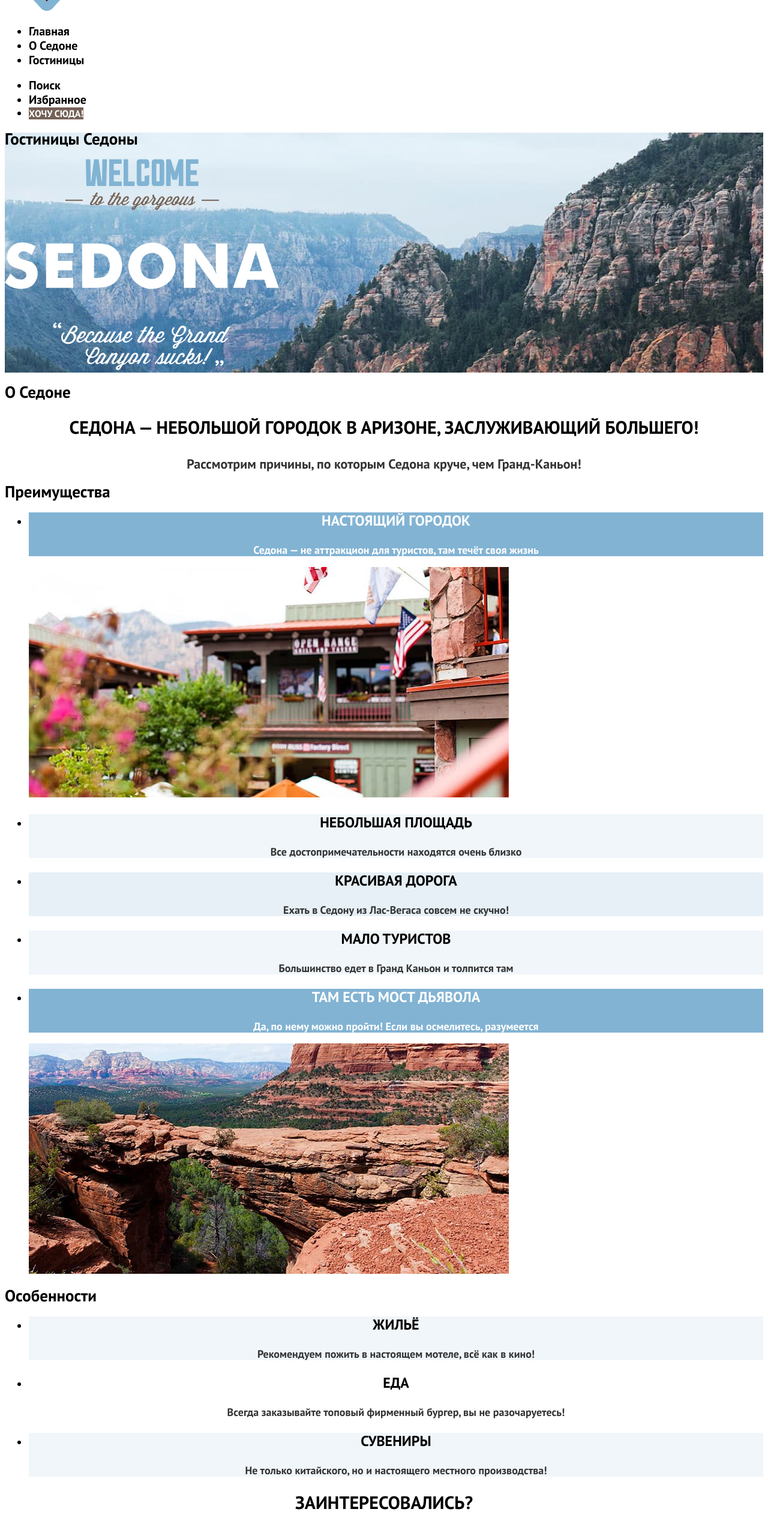
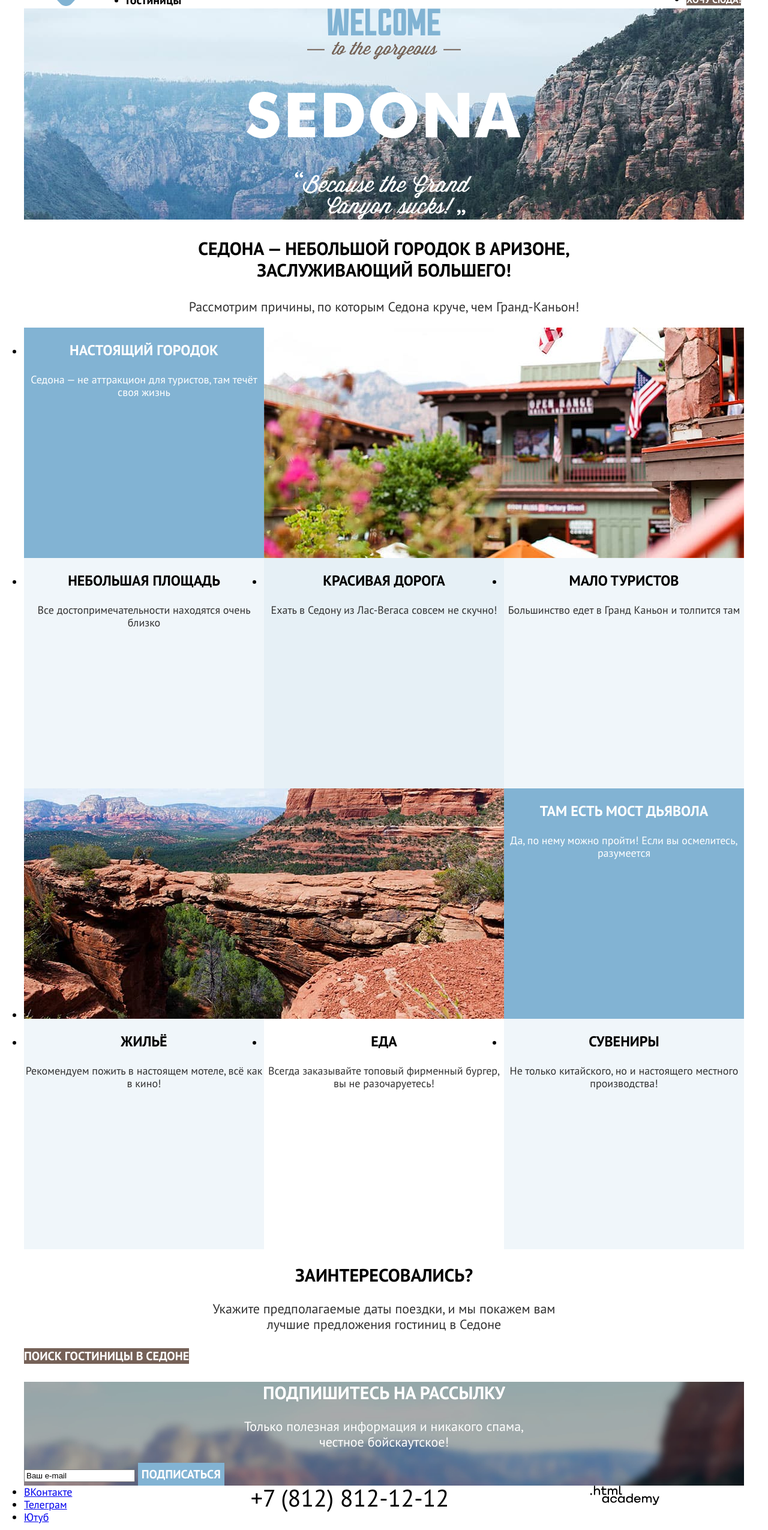
Before and after one commit to htmlacademy-htmlcss/2006977-sedona-35, a plain HTML site: page index.html in a window 1280 px wide. Shown: the part 60-2610 px from the top of the page at 60% size. Drawn offline with Linux system fonts and the light colour scheme.

Commit message:
Добавляет сетки страниц на флексах

```diff
--- a/index.html
+++ b/index.html
@@ -8,7 +8,7 @@
   <body>
     <header class="main-header">
       <nav class="main-navigation">
-        <a class="navigation logo" href="#">
+        <a class="navigation-logo" href="#">
           <img class="main-header-logo" src="images/logo-sedona.svg" width="140" height="70" alt="Логотип сайта Седоны">
         </a>
         <ul class="navigation-list">
@@ -28,41 +28,42 @@
               <span class="visually-hidden">Поиск</span>
             </a>
           </li>
-
           <li class="navigation-item">
             <a class="navigation-user-link" href="#">
               <span class="visually-hidden">Избранное</span>
             </a>
           </li>
-
           <li class="navigation-item">
             <a class="navigation-link-button" href="#">Хочу сюда!</a>
           </li>
         </ul>
       </nav>
     </header>
-    <main class="main-index">
+    <main class="main-index main-container">
+      <div class="page-container">
       <section class="welcome-header">
-        <h1 class="visually-hidden">Гостиницы Седоны</h1>
+        <h1 class="visually-hidden" hidden>Гостиницы Седоны</h1>
         <div class="welcome-header-picture">
           <img src="images/welcome-heading.svg" width="458" height="352" class="welcome-header-picture-vector" alt="Добро пожаловать в Седону, потому что Гранд-Каньон - отстой">
         </div>
       </section>
       <section class="description">
-        <h2 class="visually-hidden">О Седоне</h2>
-        <h3 class="description-title">
+        <h2 class="visually-hidden" hidden>О Седоне</h2>
+        <h3 class="description-title description-title-block">
           Седона — небольшой городок в Аризоне, заслуживающий большего!
         </h3>
-        <p class="description-subtitle">
+        <p class="description-subtitle description-subtitle-block">
           Рассмотрим причины, по которым Седона круче, чем Гранд-Каньон!
         </p>
+
       </section>
       <section class="advantages">
-        <h2 class="visually-hidden">Преимущества</h2>
+        <h2 class="visually-hidden" hidden>Преимущества</h2>
         <ul class="advantages-list">
           <li class="advantages-item">
+            <div class="advantages-wrapper">
             <div class="background-blue">
-            <h3 class="advantages-title white-letters">Настоящий городок</h3>
+            <h3 class="advantages-title">Настоящий городок</h3>
             <p class="advantages-description white-letters">
               Седона — не аттракцион для туристов, там течёт своя жизнь
             </p>
@@ -70,7 +71,9 @@
             <div class="advantages-img">
               <img src="images/view-city.jpg" width="800" height="384" class="advantages-img-city" alt="Вид на город Седона">
             </div>
+          </div>
           </li>
+          <div class="advantages-wrapper">
           <li class="advantages-item background-grey">
             <h3 class="advantages-title">Небольшая площадь</h3>
             <p class="advantages-description">
@@ -89,21 +92,24 @@
               Большинство едет в Гранд Каньон и толпится там
             </p>
           </li>
+        </div>
           <li class="advantages-item">
+            <div class="advantages-wrapper">
             <div class="background-blue">
-            <h3 class="advantages-title white-letters">Там есть мост дьявола</h3>
+            <h3 class="advantages-title">Там есть мост дьявола</h3>
             <p class="advantages-description white-letters">
               Да, по нему можно пройти! Если вы осмелитесь, разумеется
             </p>
             </div>
-            <div class="advantages-img">
+            <div class="advantages-img-devils">
               <img src="images/view-devils-bridge.jpg" width="800" height="384" class="advantages-img-bridge" alt="Мост Дьявола">
+            </div>
             </div>
           </li>
         </ul>
       </section>
       <section class="features">
-        <h2 class="visually-hidden">Особенности</h2>
+        <h2 class="visually-hidden" hidden>Особенности</h2>
         <ul class="features-list">
           <li class="features-item background-grey">
             <h3 class="features-title">Жильё</h3>
@@ -126,8 +132,10 @@
         </ul>
       </section>
       <section class="hotel-search">
+
+
         <h2 class="hotel-search-title">Заинтересовались?</h2>
-        <p class="hotel-search-subtitle">
+        <p class="hotel-search-subtitle hotel-search-subtitle-block">
           Укажите предполагаемые даты поездки, и мы покажем вам лучшие
           предложения гостиниц в Седоне
         </p>
@@ -143,10 +151,12 @@
           <button class="subscription-button" type="submit">Подписаться</button>
         </form>
       </section>
+    </div>
     </main>
     <footer class="main-footer">
+      <div class="page-footer-container">
       <section class="main-footer-social">
-        <h2 class="visually-hidden">Социальные сети</h2>
+        <h2 class="visually-hidden" hidden>Социальные сети</h2>
         <ul class="main-footer-social-list">
           <li class="main-footer-social-item">
             <a class="vk-button" href="#"><span class="visually-hidden">ВКонтакте</span></a>
@@ -160,7 +170,7 @@
         </ul>
       </section>
       <section class="main-footer-contacts">
-        <h2 class="visually-hidden">Телефон</h2>
+        <h2 class="visually-hidden" hidden>Телефон</h2>
         <a class="main-footer-contacts-phone" href="tel:+78128121212">+7 (812) 812-12-12</a>
       </section>
       <section class="created-by-logo">
@@ -168,6 +178,7 @@
           <img class="html-academy-logo" src="images/logo-html-academy.svg" width="115" height="33" alt="Логотип HTML-academy">
         </a>
       </section>
+    </div>
     </footer>
   </body>
 </html>
--- a/styles/styles.css
+++ b/styles/styles.css
@@ -1,30 +1,64 @@
 @font-face {
     font-family: "PT Sans";
     font-style: "normal";
-    font-weight: "400";
+    font-weight: 400;
     src: url("../fonts/ptsans-400.woff2") format("woff2");
     font-display: swap;
 }
 @font-face {
     font-family: "PT Sans";
     font-style: "normal";
-    font-weight: "700";
+    font-weight: 700;
     src: url("../fonts/ptsans-700.woff2") format("woff2");
     font-display: swap;
 }
+html {
+    height: 100%;
+}
+
 body {
+    margin: 0;
+    display: flex;
+    flex-direction: column;
+    min-height: 100%;
     font-family: "PT Sans", sans-serif;
     font-size: 18px;
     line-height: 21px;
     background-color: #FFFFFF;
     color: #000000;
 }
+
+.main-container {
+    flex-grow: 1;
+}
+
+.main-navigation {
+    display: flex;
+    width: 1200px;
+    margin: 0 auto;
+}
+
+.navigation-list {
+    margin: 0;
+    padding: 0;
+    width: 440px;
+}
+.navigation-user {
+    max-width: 310px;
+    margin: 0;
+    padding: 0;
+    margin-left: auto;
+}
+.navigation-logo {
+    width: 140px;
+    margin-right: 30px;
+}
+
 .navigation-link,
 .navigation-user-link {
     font-weight: 700;
     font-size: 20px;
     line-height: 24px;
-    text-transform: capitalize;
     text-decoration: none;
     color: inherit;
     text-align: center;
@@ -40,12 +74,26 @@ body {
     color: #FFFFFF;
     background-color: #756157;
 }
+
+.page-container {
+    width: 1200px;
+    margin: 0 auto;
+}
+
 .welcome-header {
     background-color: #82B3D3;
     background-image: url("../images/background-welcome.jpg");
     background-repeat: no-repeat;
     background-size: 100% auto;
 }
+
+.welcome-header-picture-vector {
+    display: block;
+    margin-right:auto;
+    margin-left: auto;
+}
+
+
 .description-title,
 .hotel-search-title {
     font-weight: 700;
@@ -53,6 +101,12 @@ body {
     line-height: 36px;
     text-transform: uppercase;
     text-align: center;
+}
+.description-title-block {
+    display: block;
+    max-width: 620px;
+    margin-left: auto;
+    margin-right: auto;
 }
 .description-subtitle,
 .hotel-search-subtitle {
@@ -62,6 +116,42 @@ body {
     text-align: center;
     color: #333333;
 }
+.hotel-search-subtitle-block {
+    display: block;
+    margin-left: auto;
+    margin-right: auto;
+    width: 592px;
+}
+
+.features-list {
+    margin: 0;
+    padding: 0;
+}
+.advantages-list {
+    margin: 0;
+    padding: 0;
+
+}
+.advantages-img {
+    display: block;
+}
+.advantages-wrapper {
+    display: flex;
+    width: 1200px;
+}
+.advantages-img-devils {
+    order: -1;
+    display: block;
+}
+.advantages-item,
+.background-blue,
+.features-item {
+    width: 400px;
+    height: 384px;
+}
+.features-list {
+    display: flex;
+}
 .advantages-title,
 .features-title {
     font-weight: 700;
@@ -69,6 +159,7 @@ body {
     line-height: 28px;
     text-align: center;
     text-transform: uppercase;
+
 }
 .advantages-description,
 .features-description {
@@ -76,9 +167,11 @@ body {
     line-height: 21px;
     text-align: center;
     color: #333333;
+
 }
 .background-blue {
     background-color: #82B3D3;
+    color: #FFFFFF;
 }
 .background-grey {
     background-color: rgba(131, 179, 211, 0.12);
@@ -87,8 +180,9 @@ body {
     background-color: rgba(131, 179, 211, 0.2);
 }
 .white-letters {
-    color: #FFFFFF;
+   color: #FFFFFF;
 }
+
 .hotel-search-button {
     font-weight: 700;
     font-size: 20px;
@@ -98,12 +192,14 @@ body {
     color: #FFFFFF;
     background-color: #756157;
     text-decoration: none;
+
 }
+
 .subscription {
     background-image: url("../images/background-subscription.jpg");
     background-repeat: no-repeat;
     background-size: cover;
-    background-color: #82B3D3;
+    background-color: #756157;
 
 }
 .subscription-title {
@@ -112,6 +208,8 @@ body {
     line-height: 36px;
     text-transform: uppercase;
     color: #FFFFFF;
+    display: block;
+    text-align: center;
 }
 .subscription-subtitle {
     font-weight: 400;
@@ -119,15 +217,20 @@ body {
     line-height: 26px;
     text-align: center;
     color: #FFFFFF;
+    max-width: 475px;
+    margin-right: auto;
+    margin-left: auto;
 }
 .subscription-button {
     font-weight: 700;
+    font-family: "PT Sans", sans-serif;
     font-size: 20px;
     line-height: 36px;
     text-align: center;
     text-transform: uppercase;
     color: #FFFFFF;
     background-color:  #82B3D3;
+    border: none;
 }
 .main-footer-contacts-phone {
     font-weight: 400;
@@ -138,13 +241,54 @@ body {
     color: #000000;
     text-decoration: none;
 }
+.page-footer-container {
+    display: flex;
+    width: 1200px;
+    margin: 0 auto;
+}
+.main-footer-social {
+    width: 142px;
+    margin-right: 41px;
+}
+.main-footer-social-list {
+    margin: 0;
+    padding: 0;
+}
+.main-footer-contacts {
+    width: 720px;
+}
+.main-footer-contacts-phone {
+    display: block;
+}
+.created-by-logo {
+    display: block;
+    margin-left: 41px;
+}
 .sorting-container {
     background-image: url("../images/background-filter.jpg");
     background-repeat: no-repeat;
     background-size: cover;
-    background-color: #82B3D3;
+    background-color: #756157;
     color: #FFFFFF;
-
+}
+.catalog-filter {
+    display: flex;
+}
+.infrastructure {
+    width: 150px;
+    margin-right: 70px;
+}
+.accomodation {
+    width: 150px;
+    margin-right: 167px;
+}
+.price {
+    width: 288px;
+    margin-right: 70px;
+}
+.catalog-filter-list {
+    margin: 0;
+    padding:0;
 }
 .catalog-header-title {
     font-weight: 700;
@@ -162,8 +306,18 @@ body {
     line-height: 24px;
     text-transform: capitalize;
 }
+.sorting-wrapper {
+    display: flex;
+}
+.display-sorting-buttons {
+    margin: 0;
+    padding: 0;
+    margin-left: auto;
+    width: 160px;
+}
 .button{
     font-weight: 700;
+    font-family: "PT Sans", sans-serif;
     font-size: 16px;
     line-height: 20px;
     text-align: center;
@@ -171,15 +325,26 @@ body {
     color: #FFFFFF;
     background-color:transparent;
     border: none;
+
+}
+.subscription-catalog {
+    height: 415px;
+    width: 1200px;
 }
 .button-apply {
     background-color: #82B3D3;
 }
+
 .hotels-search {
     font-weight: 700;
     font-size: 30px;
     line-height: 36px;
     text-transform: uppercase;
+
+}
+.select-control {
+    width: 292px;
+    margin-left: 192px;
 }
 .hotel-card-title {
     font-weight: 700;
@@ -197,7 +362,8 @@ body {
     line-height: 21px;
     color: #333333;
 }
-.hotel-card-description-button {
+
+.hotel-card-button {
     font-weight: 700;
     font-size: 16px;
     line-height: 20px;
@@ -205,19 +371,14 @@ body {
     text-transform: uppercase;
     text-decoration: none;
     color: #FFFFFF;
+}
+.hotel-description {
     background-color: #756157;
 }
-.favourites-button {
-    font-weight: 700;
-    font-size: 16px;
-    line-height: 20px;
-    text-align: center;
-    text-transform: uppercase;
-    text-decoration: none;
-    color: #FFFFFF;
+.favourites {
     background-color: #82B3D3;
 }
-.favourites-button-active {
+.favourites-active {
     background-color: #7DB54F;
 }
 .rank {
@@ -226,6 +387,7 @@ body {
     line-height: 20px;
     color: #333333;
 }
+
 .pagination-link {
     font-weight: 700;
     font-size: 20px;
@@ -235,17 +397,20 @@ body {
     text-decoration: none;
     color: #FFFFFF;
     background-color: #82B3D3;
+
 }
 .pagination-current {
     color: #000000;
     background-color: #F2F2F2;
 }
 .subscription-catalog {
-    background-color: #82B3D3;
+    background-color: #FFFFFF;
 }
 .subscription-title-catalog {
     color: #000000;
 }
 .subscription-subtitle-catalog {
     color: #333333;
+    text-align: center;
+
 }
```
Also changed, not shown: catalog.html (+36 -25 lines).
